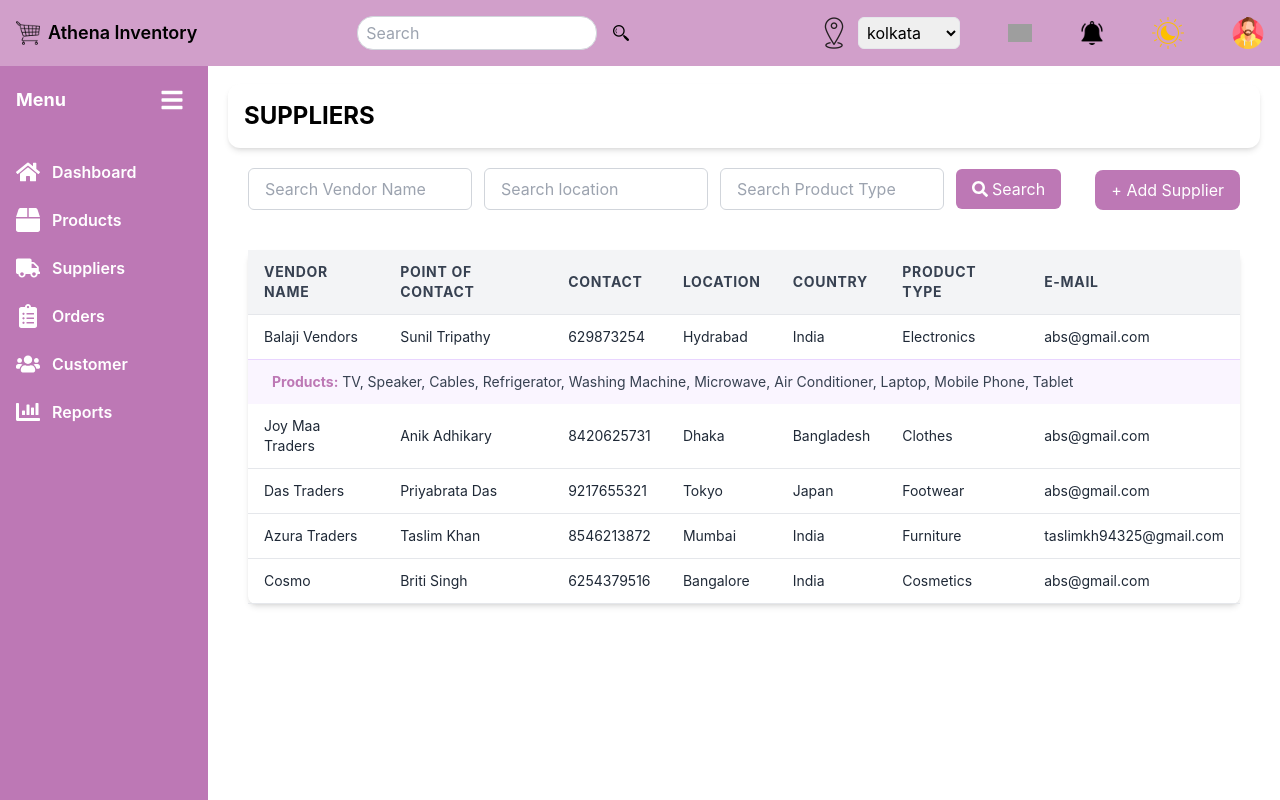
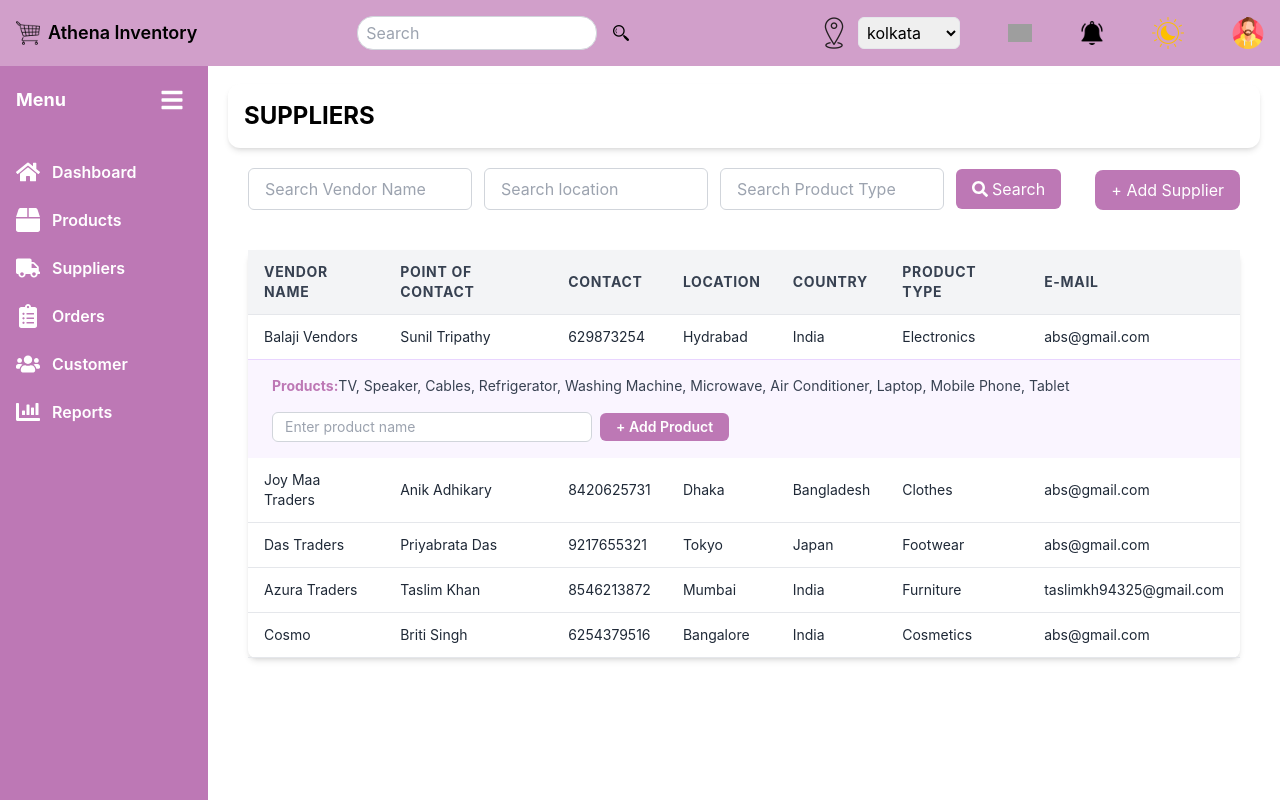
Before and after one commit to anik0103/inventory-management-system, a React (Create React App) app: page /suppliers in a window 1280 px wide. Both pictures are taken after a click on the element 744 px from the left and 337 px from the top of the page. Built offline with nearby package versions, Linux system fonts and the light colour scheme; grey boxes are pictures that could not be loaded.

Commit message:
feat: Enhance supplier management by adding product handling and navigation features

```diff
--- a/src/Components/Supplier/AddSupplier/AddSupplier.js
+++ b/src/Components/Supplier/AddSupplier/AddSupplier.js
@@ -15,8 +15,8 @@ const AddSupplier = () => {
 
   const [errors, setErrors] = useState({});
 
-  const handleChange = (e) => {
-    const { name, value } = e.target;
+  const handleChange = (item) => {
+    const { name, value } = item.target;
     setFormData((prev) => ({ ...prev, [name]: value }));
   };
 
@@ -32,16 +32,23 @@ const AddSupplier = () => {
     return newErrors;
   };
 
-  const handleSubmit = (e) => {
-    e.preventDefault();
+  const handleSubmit = (item) => {
+    item.preventDefault();
     const validationErrors = validate();
     if (Object.keys(validationErrors).length > 0) {
       setErrors(validationErrors);
       return;
     }
 
-    console.log("Supplier Data Submitted:", formData);
-    navigate("/suppliers");
+    // Create a new supplier object with a structure that matches the existing data
+    const newSupplier = {
+      ...formData,
+      pocName: formData.pointOfContact, // Map pointOfContact to pocName
+      products: [], // Add an empty products array for future use
+    };
+
+    // Navigate back to the suppliers page and pass the new supplier in the state
+    navigate("/suppliers", { state: { newSupplier } });
   };
 
   return (
--- a/src/Components/Supplier/SplProductRow.js
+++ b/src/Components/Supplier/SplProductRow.js
@@ -1,8 +1,44 @@
-const SplProductRow = ({ products }) => {
+import React, { useState } from "react";
+
+const SplProductRow = ({ products, supplierIndex, onAddProduct }) => {
+  const [newProduct, setNewProduct] = useState("");
+
+  const handleAddClick = () => {
+    onAddProduct(supplierIndex, newProduct);
+    setNewProduct("");
+  };
+
+  const handleKeyDown = (item) => {
+    if (item.key === 'Enter') {
+      handleAddClick();
+    }
+  };
+
   return (
     <tr>
-      <td colSpan="7" className="bg-purple-50 px-6 py-3 text-sm text-gray-700 border-t border-purple-200"> {/* New background, border, padding */}
-        <strong className="text-[#bd78b5]">Products:</strong> {products.join(", ")}
+      <td colSpan="7" className="bg-purple-50 px-6 py-4 text-sm text-gray-700 border-t border-purple-200">
+        <div>
+          <strong className="text-[#bd78b5]">Products:</strong>
+          {products.length > 0 ? products.join(", ") : " No products listed."}
+        </div>
+
+        {/* ++ 4. ADD UI FOR THE INPUT AND BUTTON ++ */}
+        <div className="mt-4 flex items-center gap-2">
+          <input
+            type="text"
+            value={newProduct}
+            onChange={(item) => setNewProduct(item.target.value)}
+            onKeyDown={handleKeyDown}
+            placeholder="Enter product name"
+            className="border border-gray-300 px-3 py-1 rounded-md text-sm w-full max-w-xs focus:outline-none focus:ring-2 focus:ring-[#bd78b5]"
+          />
+          <button
+            onClick={handleAddClick}
+            className="bg-[#bd78b5] text-white font-semibold px-4 py-1 rounded-md text-sm hover:bg-[#d19fca] transition-colors duration-200 whitespace-nowrap"
+          >
+            + Add Product
+          </button>
+        </div>
       </td>
     </tr>
   );
--- a/src/Components/Supplier/SupplierTable.js
+++ b/src/Components/Supplier/SupplierTable.js
@@ -2,7 +2,8 @@ import SupplierRow from "./SupplierRow";
 import SplProductRow from "./SplProductRow";
 import React from "react";
 
-const SupplierTable = ({ data, onRowClick, expandedIndex }) => {
+// ++ 1. RECEIVE onAddProduct PROP ++
+const SupplierTable = ({ data, onRowClick, expandedIndex, onAddProduct }) => {
   return (
     <div className="px-6 py-6 overflow-x-auto">
       <table className="min-w-full border-collapse text-left bg-white shadow-md rounded-lg">
@@ -27,7 +28,12 @@ const SupplierTable = ({ data, onRowClick, expandedIndex }) => {
                   onClick={onRowClick}
                 />
                 {expandedIndex === index && (
-                  <SplProductRow products={item.products} />
+                  // ++ 2. PASS PROPS TO SplProductRow ++
+                  <SplProductRow
+                    products={item.products}
+                    supplierIndex={index}
+                    onAddProduct={onAddProduct}
+                  />
                 )}
               </React.Fragment>
             ))
--- a/src/Components/Supplier/Suppliers.js
+++ b/src/Components/Supplier/Suppliers.js
@@ -1,4 +1,5 @@
-import { useState } from "react";
+import { useState, useEffect } from "react";
+import { useLocation, useNavigate } from "react-router-dom";
 import SuppliersHead from "./SuppliersHead";
 import SupplierSearch from "./SupplierSearch";
 import SupplierTable from "./SupplierTable";
@@ -11,6 +12,42 @@ const Suppliers = () => {
   const [locationTerm, setLocationTerm] = useState("");
   const [productTypeTerm, setProductTypeTerm] = useState("");
   const [expandedIndex, setExpandedIndex] = useState(null);
+
+  const location = useLocation();
+  const navigate = useNavigate();
+
+  useEffect(() => {
+    if (location.state?.newSupplier) {
+      const newSupplier = location.state.newSupplier;
+      setSuppliers((prevSuppliers) => {
+        const supplierExists = prevSuppliers.some(
+          (supplier) => supplier.vendorsName === newSupplier.vendorsName
+        );
+        if (!supplierExists) {
+          return [newSupplier, ...prevSuppliers];
+        }
+        return prevSuppliers;
+      });
+      navigate(location.pathname, { replace: true });
+    }
+  }, [location, navigate]);
+
+  const addProductToSupplier = (supplierIndex, newProduct) => {
+    if (!newProduct.trim()) return;
+
+    setSuppliers(currentSuppliers =>
+      currentSuppliers.map((supplier, index) => {
+        if (index === supplierIndex) {
+          // Create a new supplier object with the new product added
+          return {
+            ...supplier,
+            products: [...supplier.products, newProduct],
+          };
+        }
+        return supplier;
+      })
+    );
+  };
 
   const filteredSuppliers = suppliers.filter(
     (supplier) =>
@@ -43,6 +80,7 @@ const Suppliers = () => {
         data={filteredSuppliers}
         onRowClick={toggleExpand}
         expandedIndex={expandedIndex}
+        onAddProduct={addProductToSupplier} // ++ PASS THE FUNCTION AS A PROP ++
       />
     </div>
   );
```
